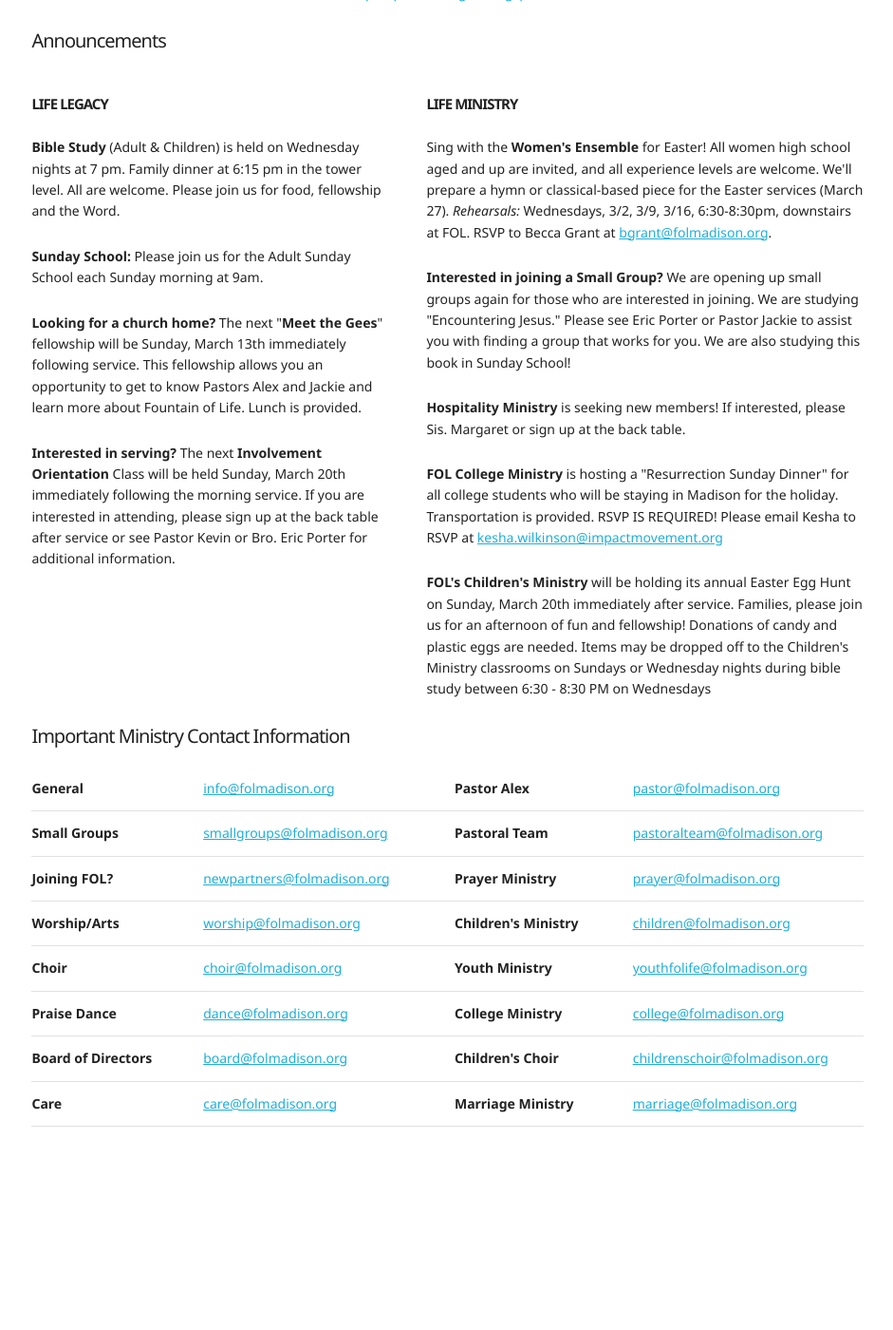
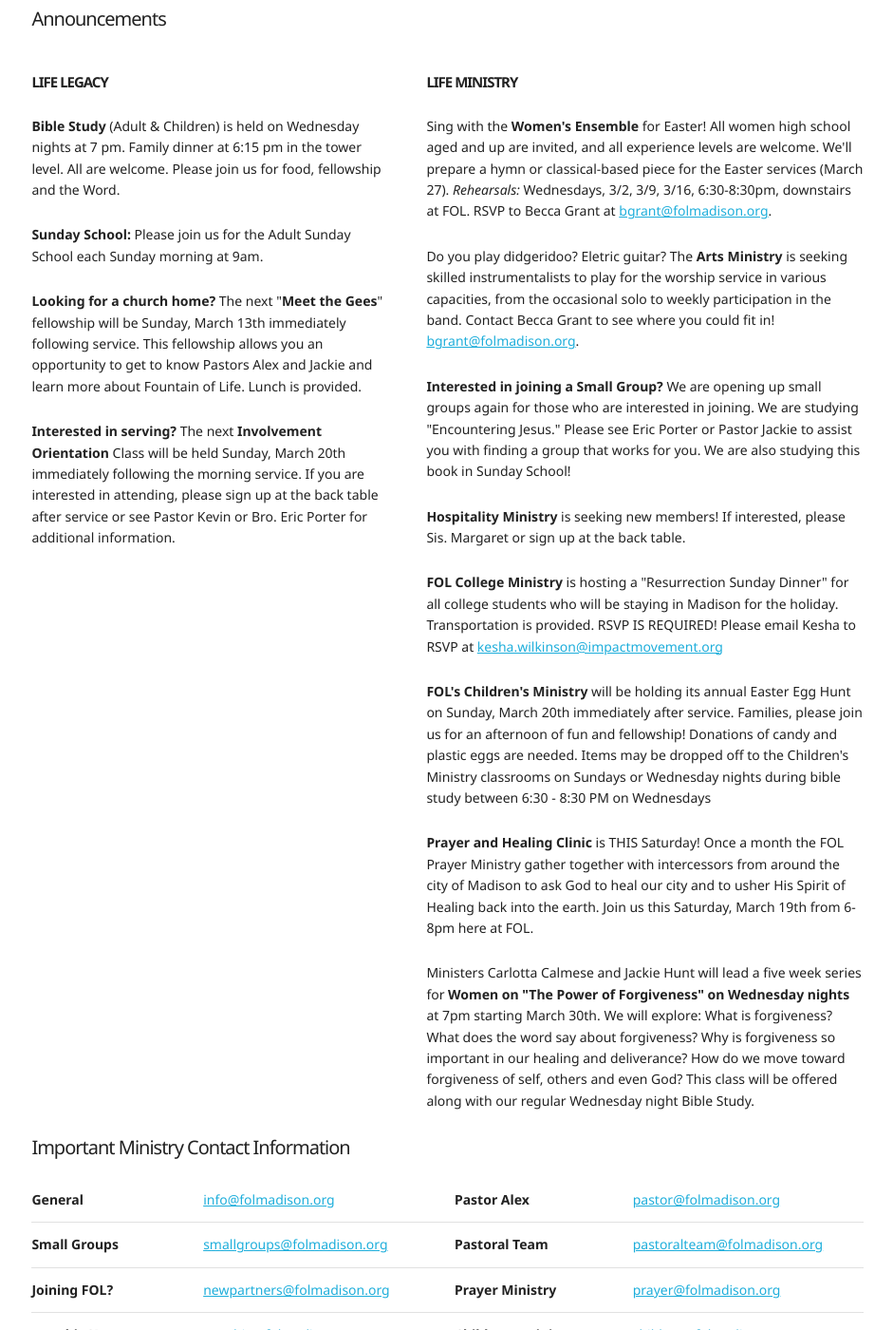
Before and after one commit to fountain-of-life/folmadison.org, a Jekyll site: the page built from index.html, in a window 1280 px wide and 1400 px high, scrolled down 762 px. Shown: the whole window at 95% size, without its empty margins (165-1106 px from the left). Built offline with Jekyll 4.4.1, drawn with Linux system fonts in a browser that asks for light colours; before the commit the page ends 1973 px from its top, so only the background shows below that; some of the changed text lies outside the part shown.

Commit message:
2016-03-13 bulletin

```diff
--- a/index.html
+++ b/index.html
@@ -106,6 +105,11 @@ layout: page
     <a href="mailto:bgrant@folmadison.org">bgrant@folmadison.org</a>.
   </p>
 
+  <p>Do you play didgeridoo? Eletric guitar? The <strong>Arts Ministry</strong> is seeking
+    skilled instrumentalists to play for the worship service in various capacities, from
+    the occasional solo to weekly participation in the band. Contact Becca Grant to see where
+    you could fit in! <a href="mailto:bgrant@folmadison.org">bgrant@folmadison.org</a>.
+
   <p>
     <strong>Interested in joining a Small Group?</strong> We are opening up small
     groups again for those who are interested in joining. We are studying "Encountering Jesus."
@@ -127,6 +131,18 @@ layout: page
     of fun and fellowship! Donations of candy and plastic eggs are needed. Items may be
     dropped off to the Children's Ministry classrooms on Sundays or Wednesday nights during
     bible study between 6:30 - 8:30 PM on Wednesdays</p>
+
+    <p><strong>Prayer and Healing Clinic</strong> is THIS Saturday! Once a month
+      the FOL Prayer Ministry gather together with intercessors from around the city
+      of Madison to ask God to heal our city and to usher His Spirit of Healing back
+      into the earth. Join us this Saturday, March 19th from 6-8pm here at FOL.</p>
+
+    <p>Ministers Carlotta Calmese and Jackie Hunt will lead a five week series
+      for <strong>Women on "The Power of Forgiveness" on Wednesday nights</strong>
+      at 7pm starting March 30th. We will explore: What is forgiveness?
+      What does the word say about forgiveness? Why is forgiveness so important in
+      our healing and deliverance? How do we move toward forgiveness of self, others and even
+      God? This class will be offered along with our regular Wednesday night Bible Study.</p>
 
 
 </div>
```
Also changed, not shown: other parts of index.html (+3 -4 lines).
